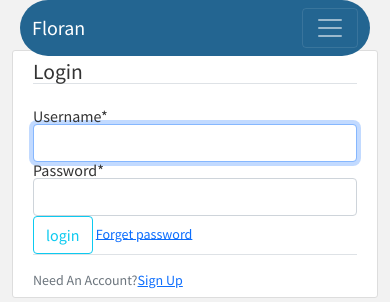
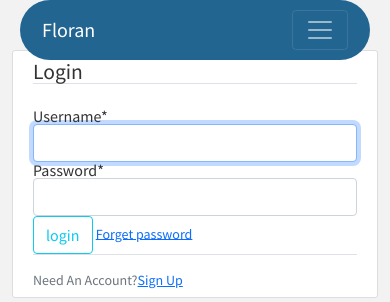
Before and after one commit to bhagwanZaki/Django-blog, a Django app: a page that uses blog/templates/blog/base.html in a window 390 px wide. Shown: the top 302 px of the page. Run offline with Django 3.2, Linux system fonts and the light colour scheme; some libraries are stand-ins or nearby versions.

Commit message:
Frontend bug fixed

```diff
--- a/blog/static/blog/main.css
+++ b/blog/static/blog/main.css
@@ -24,6 +24,12 @@ background-color: #236591;
     /* background-color: #000a12 !important; */
 
     margin: 0px 20px 60px;
+}
+
+@media(max-width:450px){
+    .navbar{
+        padding: 10px 10px;
+    }
 }
 .site-header .navbar-nav .nav-link {
 color: #cbd5db;
--- a/blog/templates/blog/base.html
+++ b/blog/templates/blog/base.html
@@ -17,8 +17,7 @@
     <link rel="stylesheet" type="text/css" href="{% static 'blog/main.css' %}">
     <link rel="stylesheet" type="text/css" href="{% static 'blog/style.css' %}">
     <link rel="stylesheet" type="text/css" href="{% static 'blog/responsive.css' %}">
-    <link rel="stylesheet" type="text/css" href="{% static 'blog/slick.css' %}">
-    <link rel="stylesheet" type="text/css" href="{% static 'blog/slick-theme.css' %}">
+
 
     {% if title %}
         <title>FLoran Blog - {{ title }}</title>
@@ -49,7 +48,7 @@
                   <img src="{{ user.profile.image.url}}" class="rounded-circle profile-img">
                 </a>
                 <ul class="dropdown-menu dropdown-menu-left" aria-labelledby="navbarDropdown">
-                  <li><a class="dropdown-item" href="{% url 'profile' %}">Profile</a></li>
+                  <li><a class="dropdown-item" href="{% url 'user-posts' user.username %}">Profile</a></li>
                   <li><hr class="dropdown-divider"></li>
                   <li><a class="dropdown-item" href="{% url 'logout' %}">Sign Out</a></li>
                 </ul>
```
